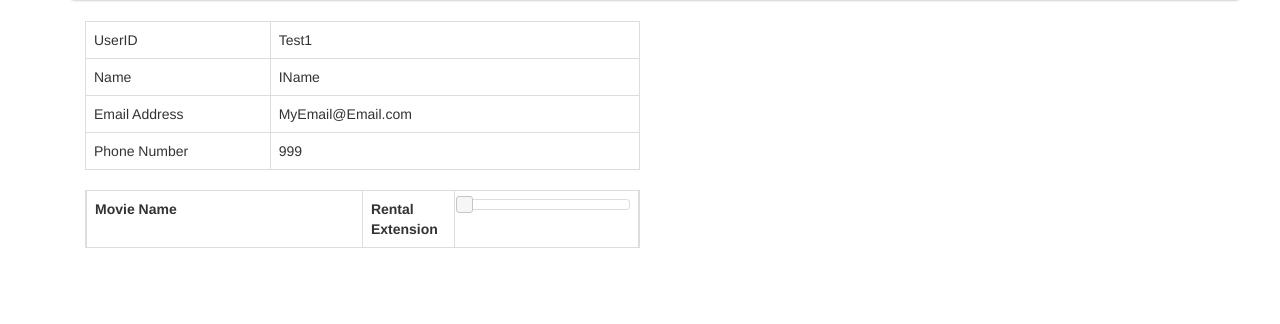
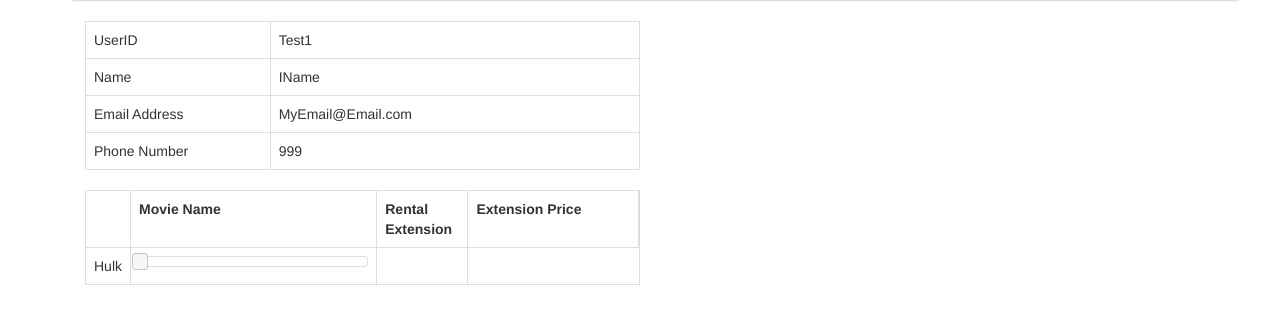
Before and after one commit to samuelong/MovieStore, an ASP.NET Core app: page /Profile in a window 1280 px wide. Shown: the part 181-505 px from the top of the page. Run offline with ASP.NET Core 8, Linux system fonts and the light colour scheme; lists and menus that the app fills with data are empty; some libraries are stand-ins or nearby versions.

Commit message:
I don't know what I changed. Just want to sync.

```diff
--- a/src/MovieStore/Views/Profile/Profile.cshtml
+++ b/src/MovieStore/Views/Profile/Profile.cshtml
@@ -7,15 +7,22 @@
 
     <script type="text/javascript">
         $(document).ready(function () {
+
             var slider = $('#slider').slider({
                 range: "min",
                 min: 1,
                 max: 7,
                 orientation: "horizontal",
+                slide: function (event, ui) {
+                    var date = new Date();
+                    date.setDate(date.getUTCDate() + ui.value);
+                    document.getElementById("spnOutput").innerHTML = date.toDateString() + " -> " + date.toLocaleTimeString();
+                    if (new Date().getUTCDate)
+                    document.getElementById("spnPrice").innerHTML
+                }
             });
-
         }
-        )
+        );
     </script>
     <div class="row panel panel-default text-center">
         <div class="col-xs-12 panel-heading">
@@ -47,10 +54,17 @@
                 <tr class="row">
                     <th class="col-xs-6">Movie Name</th>
                     <th class="col-xs-2">Rental Extension</th>
-                    <th class="col-xs-4">
+                    <th class="col-xs-4">Extension Price</th>
+                </tr>
+                <tr>
+                    <td>Hulk</td>
+                    <td>
                         <span id="spnOutput"></span>
                         <div id="slider"></div>
-                    </th>
+                    </td>
+                    <td>
+                        <span id="spnPrice"></span>
+                    </td>
                 </tr>
             </table>
         </div>
```
